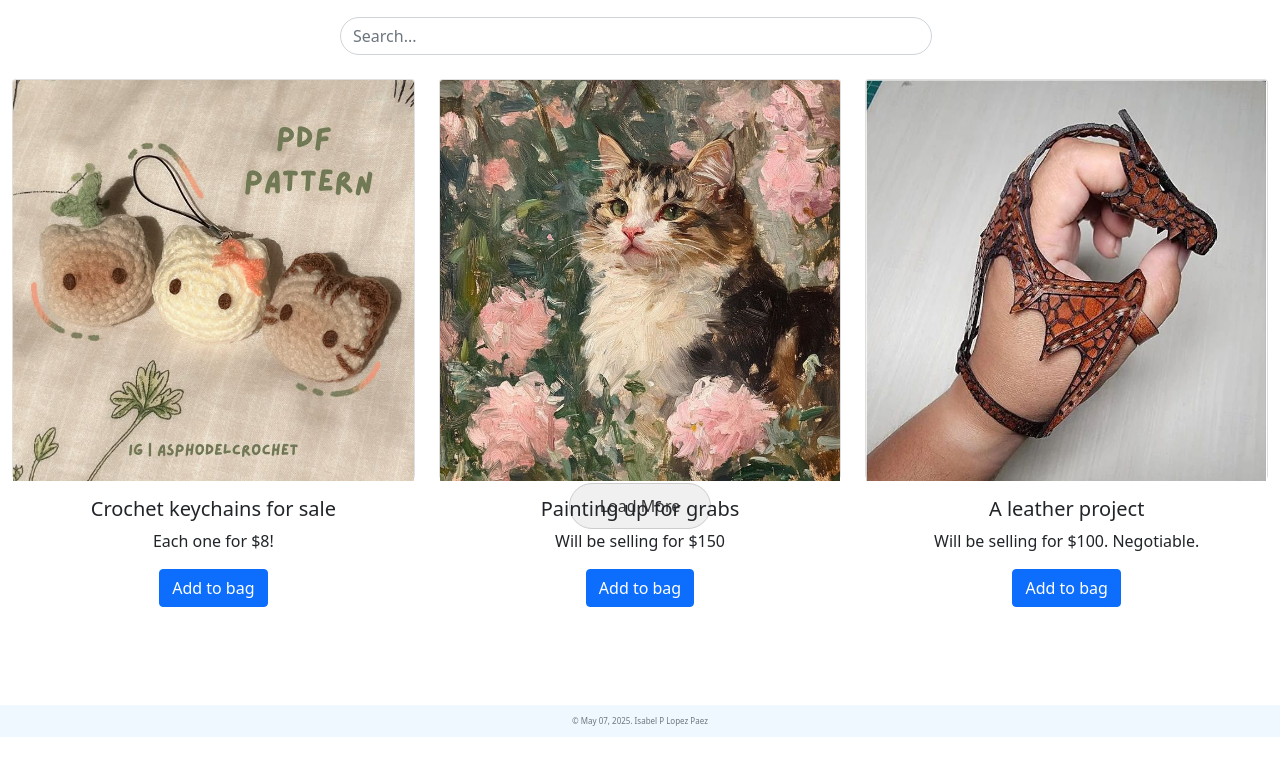
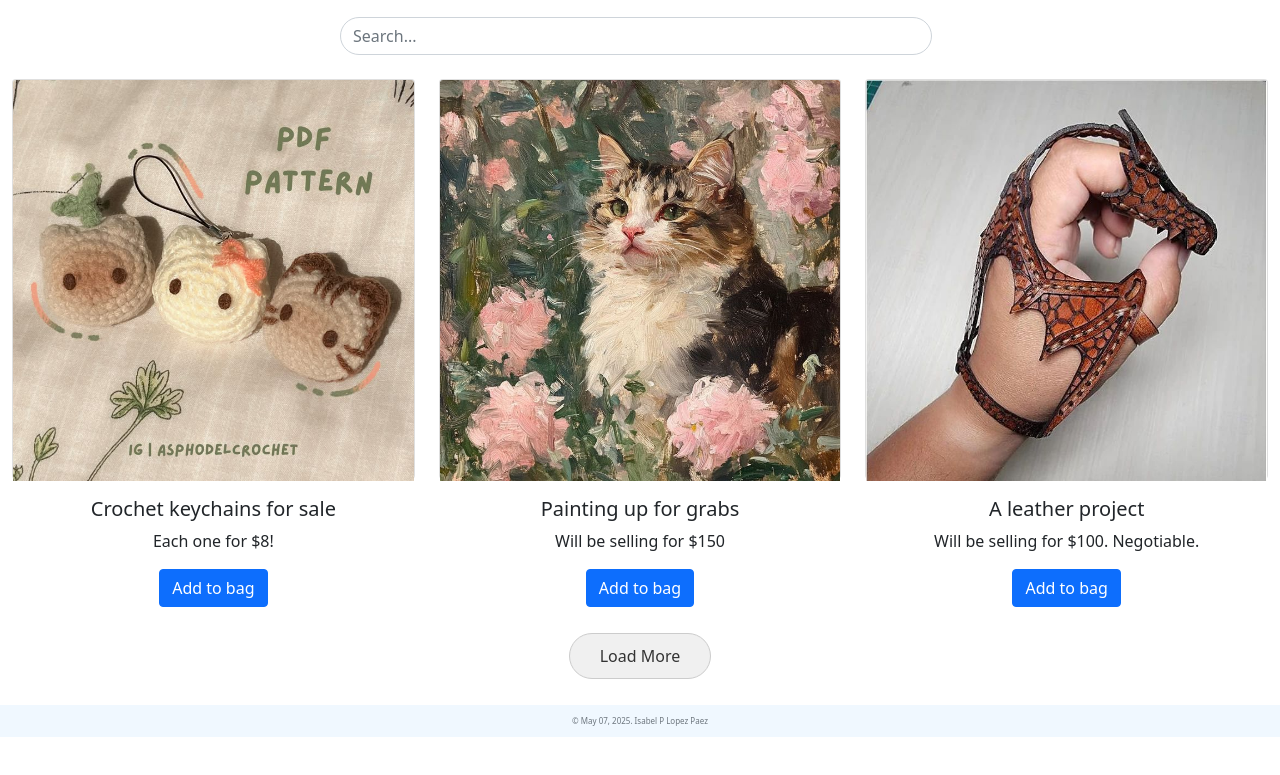
Before and after one commit to ipl2/P4, a plain HTML site: page marketplace.html in a window 1280 px wide. Shown: the part 63-838 px from the top of the page. Before the commit the page ends 800 px from the top, so only its background shows below. Drawn offline with nearby package versions, Linux system fonts and the light colour scheme.

Commit message:
Update marketplace.html

```diff
--- a/marketplace.html
+++ b/marketplace.html
@@ -101,6 +101,8 @@
     </div>
   </div>
 
+<div style="height: 150px;"></div>
+
   <!-- Load More Button -->
 <div class="d-flex justify-content-center mt-1">
     <button class="btn load-more-btn">Load More</button>
```
